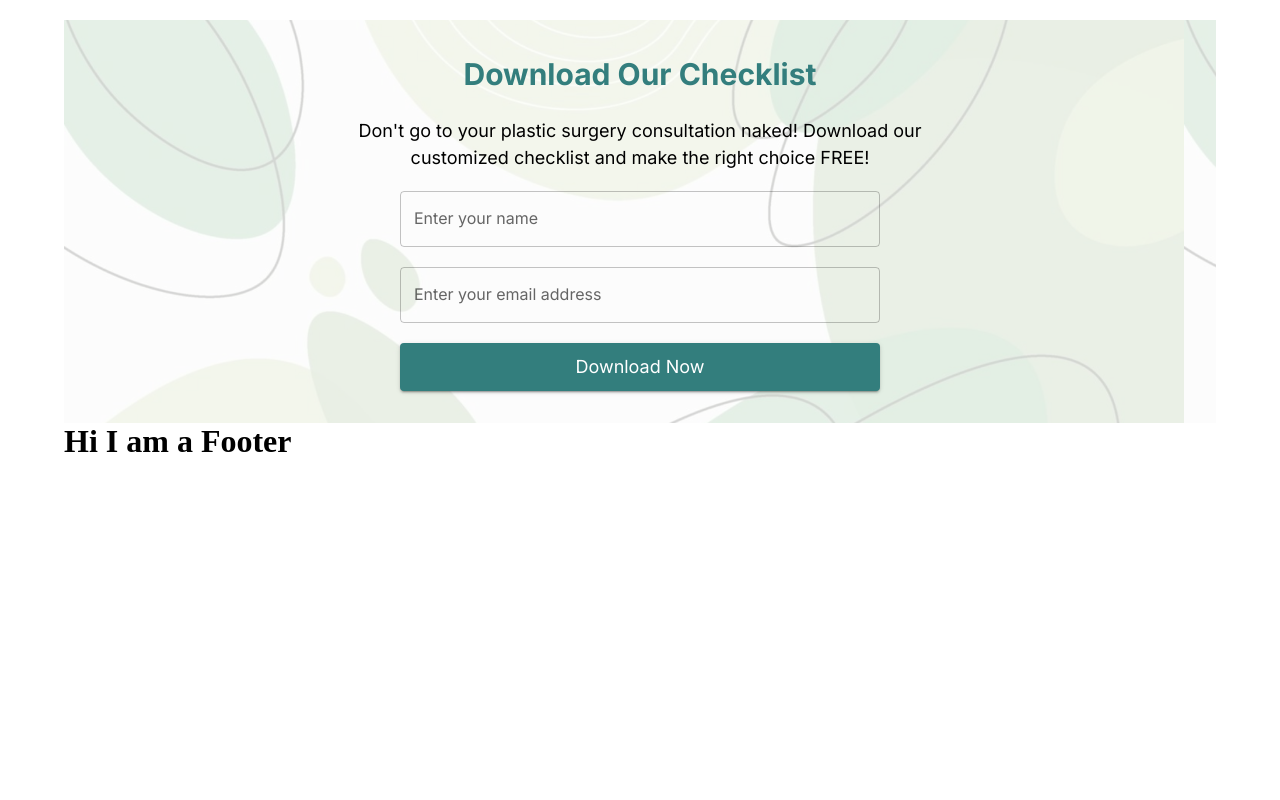
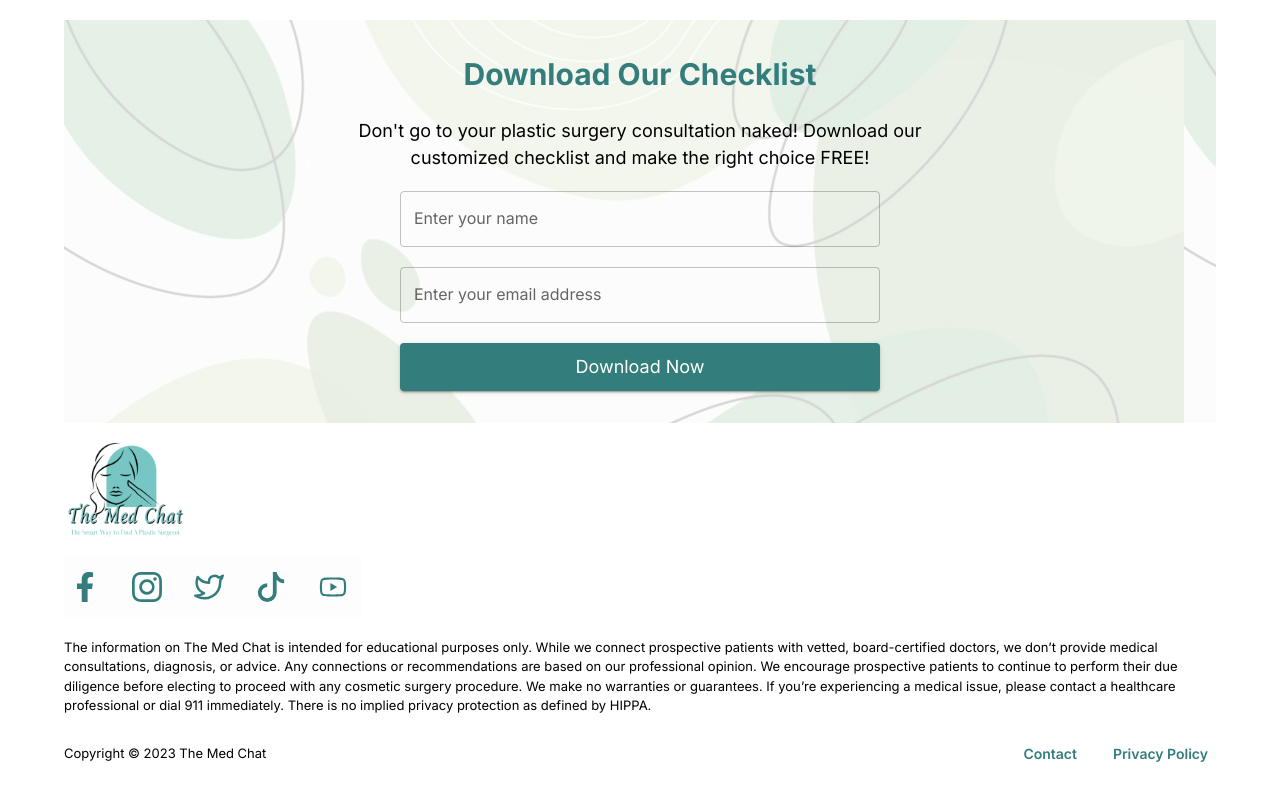
Before and after one commit to jsuci/homepage-redesign, a React (Vite) app: page / in a window 1280 px wide. Shown: the part 1890-2690 px from the top of the page. Before the commit the page ends 2366 px from the top, so only its background shows below. Built offline with nearby package versions, Linux system fonts and the light colour scheme.

Commit message:
feat: add footer

```diff
--- a/src/components/Footer.tsx
+++ b/src/components/Footer.tsx
@@ -1,7 +1,76 @@
+import { Box, Typography, Button } from "@mui/material";
+import SmallLogoImg from "../assets/tiny-logo.png";
+import SocialMediaImg from "../assets/social-media.png";
+
 function Footer() {
   return (
-    <h1>Hi I am a Footer</h1>
-  )
+    <Box
+      sx={{
+        display: "flex",
+        flexDirection: "column",
+        paddingBlock: "1em",
+        alignItems: { xs: "center", md: "start" },
+        rowGap: "20px",
+      }}
+    >
+      {/* Logo Image */}
+      <Box component="img" src={SmallLogoImg} sx={{ maxWidth: "123px" }} />
+
+      {/* Social Media Image */}
+      <Box component="img" src={SocialMediaImg} sx={{ maxWidth: "298px" }} />
+
+      <Typography sx={{ fontSize: "13px" }}>
+        The information on The Med Chat is intended for educational purposes
+        only. While we connect prospective patients with vetted, board-certified
+        doctors, we don’t provide medical consultations, diagnosis, or advice.
+        Any connections or recommendations are based on our professional
+        opinion. We encourage prospective patients to continue to perform their
+        due diligence before electing to proceed with any cosmetic surgery
+        procedure. We make no warranties or guarantees. If you’re experiencing a
+        medical issue, please contact a healthcare professional or dial 911
+        immediately. There is no implied privacy protection as defined by HIPPA.
+      </Typography>
+
+      <Box
+        sx={{
+          display: "flex",
+          flexDirection: "row",
+          alignItems: "center",
+          justifyContent: "space-between",
+          width: "100%",
+        }}
+      >
+        <Typography sx={{ fontSize: "13px" }}>
+          Copyright © 2023 The Med Chat
+        </Typography>
+
+        <Box sx={{ display: "flex", flexDirection: "row", columnGap: "20px" }}>
+          <Button
+            sx={{
+              fontWeight: "600",
+              textTransform: "none",
+              fontSize: "14px",
+            }}
+            variant="text"
+            disableRipple
+          >
+            Contact
+          </Button>
+          <Button
+            sx={{
+              fontWeight: "600",
+              textTransform: "none",
+              fontSize: "14px",
+            }}
+            variant="text"
+            disableRipple
+          >
+            Privacy Policy
+          </Button>
+        </Box>
+      </Box>
+    </Box>
+  );
 }
 
-export default Footer
+export default Footer;
```
Also changed, not shown: src/components/MainContent.tsx (+0 -7 lines), src/assets/social-media.png (added), src/assets/tiny-logo.png (added), 4 other files (tests, documents, lock files or other folders).
